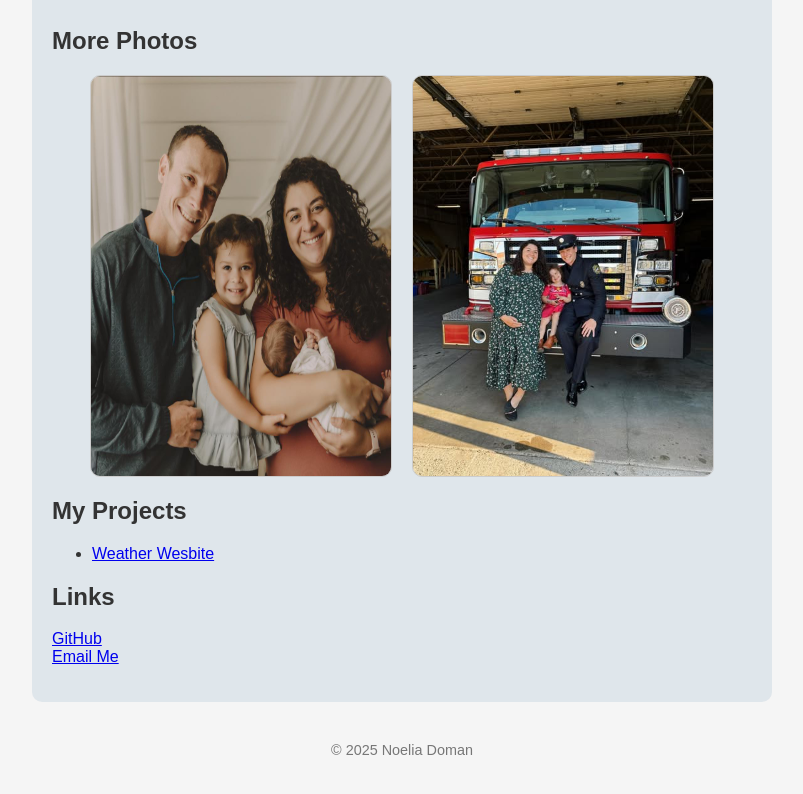
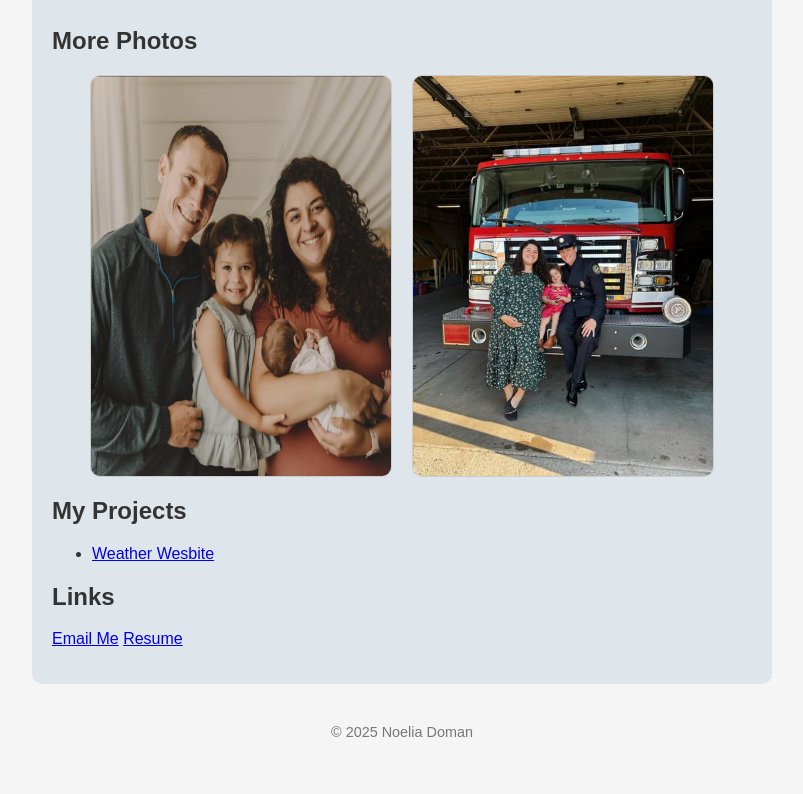
Before and after one commit to Noeliadoman/DOMAN, a plain HTML site: page index.html in a window 1280 px wide. Shown: the part 618-1412 px from the top of the page, without its empty margins (238-1041 px from the left). Drawn offline with Linux system fonts and the light colour scheme.

Commit message:
Update index.html

```diff
--- a/index.html
+++ b/index.html
@@ -114,8 +114,8 @@
 
     <h2>Links</h2>
     <p>
-      <a href="https://github.com/YOUR_USERNAME">GitHub</a><br>
       <a href="mailto:chavezn@gvsu.edu">Email Me</a>
+      <a href="mailto:chavezn@gvsu.edu">Resume</a>
     </p>
   </section>
 
```
